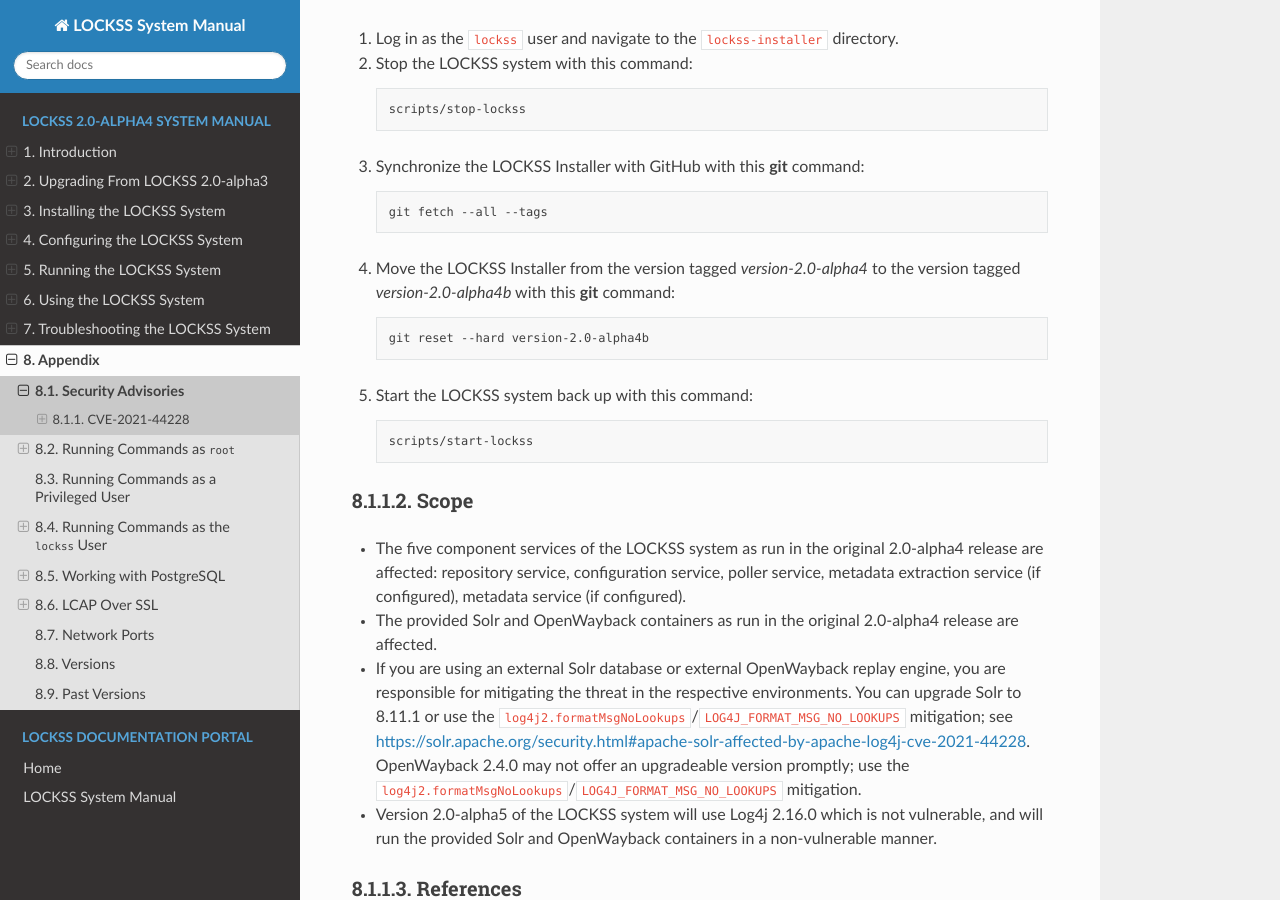
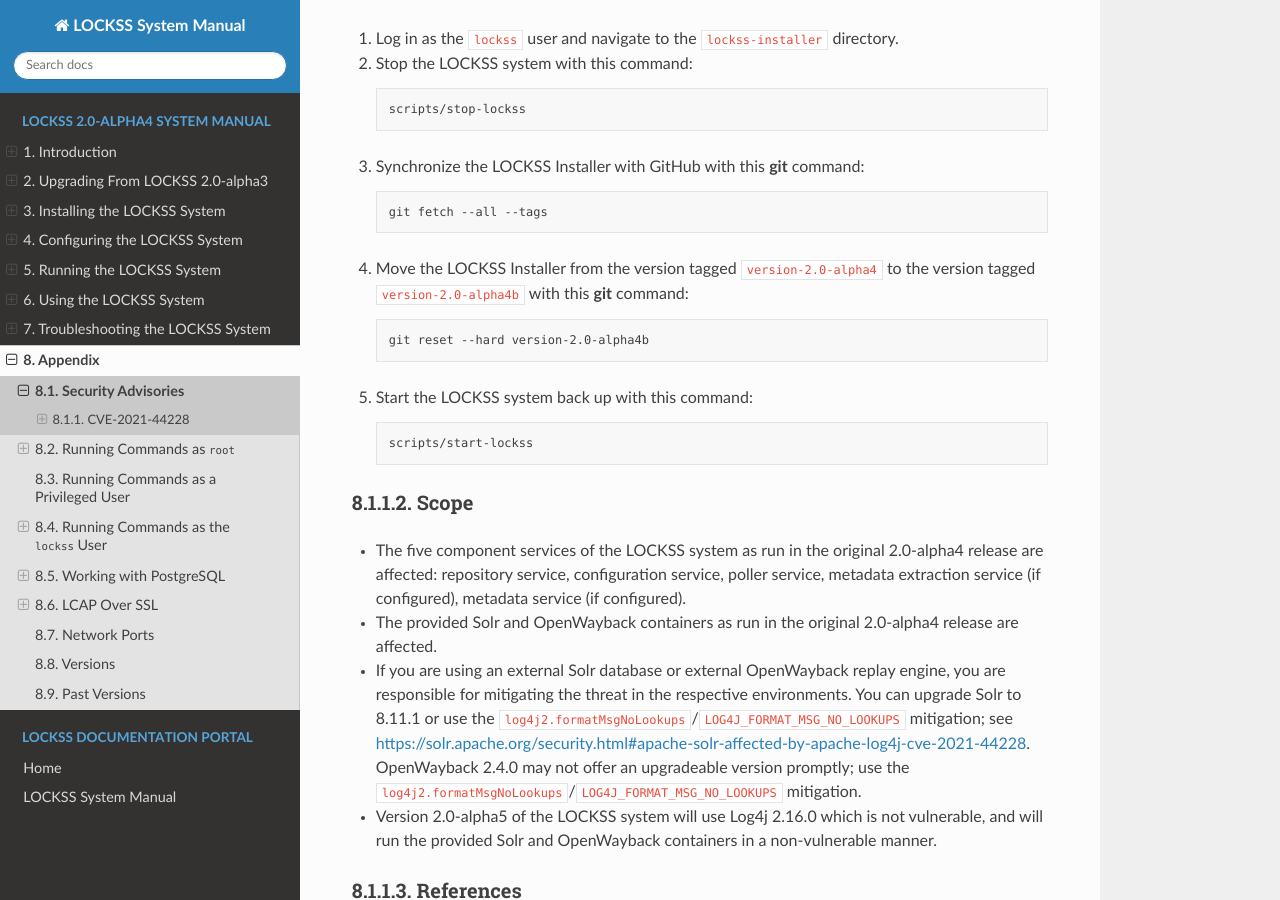
Before and after one commit to lockss/lockss-rtd-manual, a Sphinx documentation site: the page built from docs/appendix/security.rst, in a window 1280 px wide and 900 px high, scrolled down 454 px. Built offline with Sphinx 7.4.7 and the Read the Docs theme 2.0.0, drawn with Linux system fonts in a browser that asks for light colours.

Commit message:
Cosmetic.

```diff
--- a/docs/appendix/security.rst
+++ b/docs/appendix/security.rst
@@ -27,7 +27,7 @@ Remediation
 
       git fetch --all --tags
 
-4. Move the LOCKSS Installer from the version tagged `version-2.0-alpha4` to the version tagged `version-2.0-alpha4b` with this :command:`git` command:
+4. Move the LOCKSS Installer from the version tagged ``version-2.0-alpha4`` to the version tagged ``version-2.0-alpha4b`` with this :command:`git` command:
 
    .. code-block:: shell
 
```
